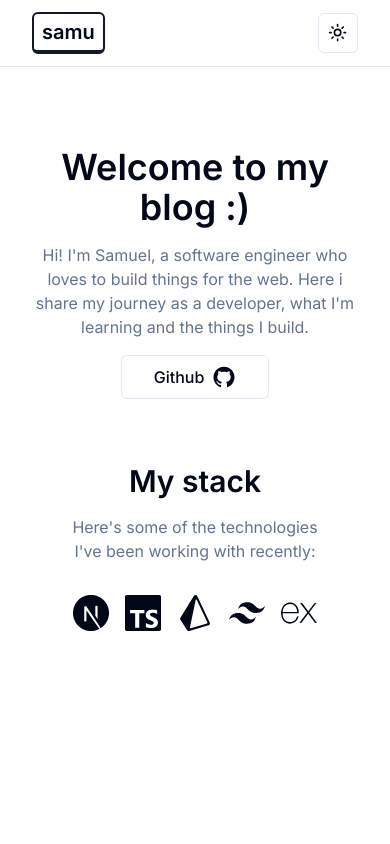
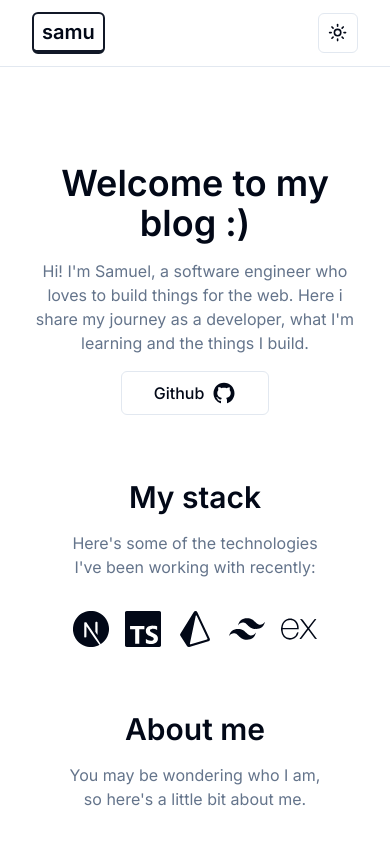
Before and after one commit to samuelpalacioss/blog-project, a Next.js app: page / in a window 390 px wide. Built offline with nearby package versions, Linux system fonts and the light colour scheme.

Commit message:
Add about me section mockup

```diff
--- a/app/page.tsx
+++ b/app/page.tsx
@@ -11,8 +11,8 @@ import {
 export default function Home() {
   return (
     <main className=''>
-      <section className='space-y-6 pt-20 md:pt-24 lg:py-40'>
-        <div className='container max-w-[64rem] text-center flex flex-col gap-4 items-center justify-center'>
+      <section className='space-y-6 pt-24 lg:py-40'>
+        <div className='container max-w-5xl text-center flex flex-col gap-4 items-center justify-center'>
           <h1 className='text-4xl md:text-5xl lg:text-7xl font-semibold'>
             Welcome to my blog :)
           </h1>
@@ -54,6 +54,29 @@ export default function Home() {
           </TechIcon>
         </div>
       </section>
+
+      <section className='space-y-6 pt-16 md:py-24 lg:py-32'>
+        <div className='container max-w-5xl flex flex-col gap-4 text-center items-center'>
+          <h2 className='text-3xl md:text-4xl lg:text-6xl font-semibold'>
+            About me
+          </h2>
+          <p className='max-w-[80%] sm:text-lg md:text-xl text-muted-foreground leading-normal sm:leading-6'>
+            You may be wondering who I am, so here's a little bit about me.
+          </p>
+        </div>
+      </section>
+
+      {/*<section className='space-y-6 pt-16 md:py-24 lg:py-32'>
+        <div className='container max-w-5xl flex flex-col items-center gap-4'>
+          <h2 className='text-3xl md:text-4xl lg:text-6xl font-semibold'>
+            Some things I've built
+          </h2>
+          <p className='max-w-[80%] sm:text-lg md:text-xl text-muted-foreground leading-normal sm:leading-6'>
+            Hope you like them!
+          </p>
+         <ProjectCard />
+        </div>
+      </section>/*/}
     </main>
   );
 }
```
